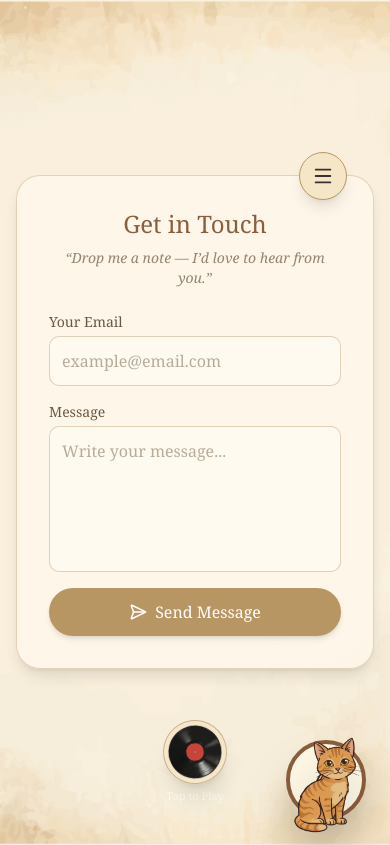
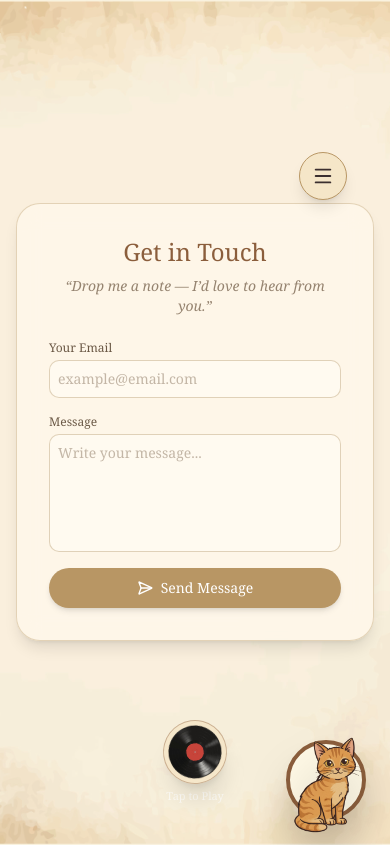
Before and after one commit to guitadharsh/2025-portfolio, a Next.js app: page /contact in a window 390 px wide. Built offline with nearby package versions, Linux system fonts and the light colour scheme.

Commit message:
fix: contact page optimised

```diff
--- a/app/contact/page.tsx
+++ b/app/contact/page.tsx
@@ -65,55 +65,77 @@ const Contact: React.FC = () => {
         </p>
 
         <form onSubmit={handleSubmit} className="flex flex-col gap-4">
+          {/* Email Field */}
           <label className="flex flex-col gap-1">
-            <span className="text-sm text-[#6a5845]">Your Email</span>
+            <span className="text-xs sm:text-sm text-[#6a5845]">Your Email</span>
             <input
               type="email"
               name="email"
               required
               value={form.email}
               onChange={handleChange}
-              className="p-3 rounded-lg border border-[#cbb693]/60 bg-[#fffaf0] focus:outline-none focus:ring-2 focus:ring-[#b89664] placeholder:text-[#9b8974]/70"
+              className="
+        p-2 sm:p-3
+        text-sm sm:text-base
+        rounded-lg border border-[#cbb693]/60 bg-[#fffaf0]
+        focus:outline-none focus:ring-2 focus:ring-[#b89664]
+        placeholder:text-[#9b8974]/60 sm:placeholder:text-[#9b8974]/70
+      "
               placeholder="example@email.com"
             />
           </label>
 
+          {/* Message Field */}
           <label className="flex flex-col gap-1">
-            <span className="text-sm text-[#6a5845]">Message</span>
+            <span className="text-xs sm:text-sm text-[#6a5845]">Message</span>
             <textarea
               name="message"
               required
               value={form.message}
               onChange={handleChange}
               rows={5}
-              className="p-3 rounded-lg border border-[#cbb693]/60 bg-[#fffaf0] resize-none focus:outline-none focus:ring-2 focus:ring-[#b89664] placeholder:text-[#9b8974]/70"
+              className="
+        p-2 sm:p-3
+        text-sm sm:text-base
+        rounded-lg border border-[#cbb693]/60 bg-[#fffaf0] resize-none
+        focus:outline-none focus:ring-2 focus:ring-[#b89664]
+        placeholder:text-[#9b8974]/60 sm:placeholder:text-[#9b8974]/70
+      "
               placeholder="Write your message..."
             />
           </label>
 
+          {/* Submit Button */}
           <motion.button
             whileHover={{ scale: 1.05 }}
             whileTap={{ scale: 0.95 }}
             disabled={status === "sending"}
             type="submit"
-            className="flex justify-center items-center gap-2 bg-[#b89664] hover:bg-[#a48254] text-white font-medium py-3 rounded-full transition-all duration-300 shadow-md"
+            className="
+      flex justify-center items-center gap-2
+      bg-[#b89664] hover:bg-[#a48254] text-white font-medium
+      py-2.5 sm:py-3 px-3 sm:px-4
+      text-sm sm:text-base
+      rounded-full transition-all duration-300 shadow-md
+    "
           >
             {status === "sending" ? (
               <span>Sending...</span>
             ) : (
               <>
-                <SendHorizonal size={18} />
+                <SendHorizonal size={16} className="sm:w-[18px] sm:h-[18px]" />
                 <span>
                   {status === "sent"
                     ? "Sent ✓"
                     : status === "error"
-                    ? "Try Again"
-                    : "Send Message"}
+                      ? "Try Again"
+                      : "Send Message"}
                 </span>
               </>
             )}
           </motion.button>
         </form>
+
       </motion.div>
     </section>
   );
```
